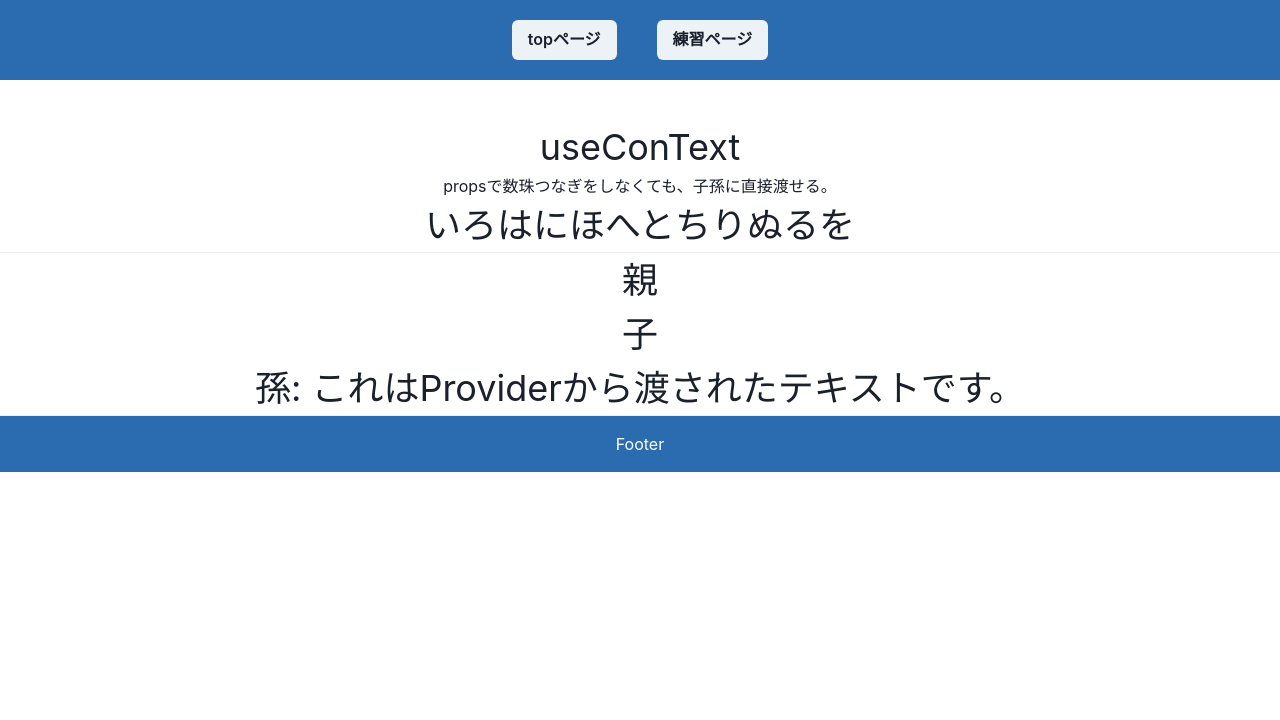
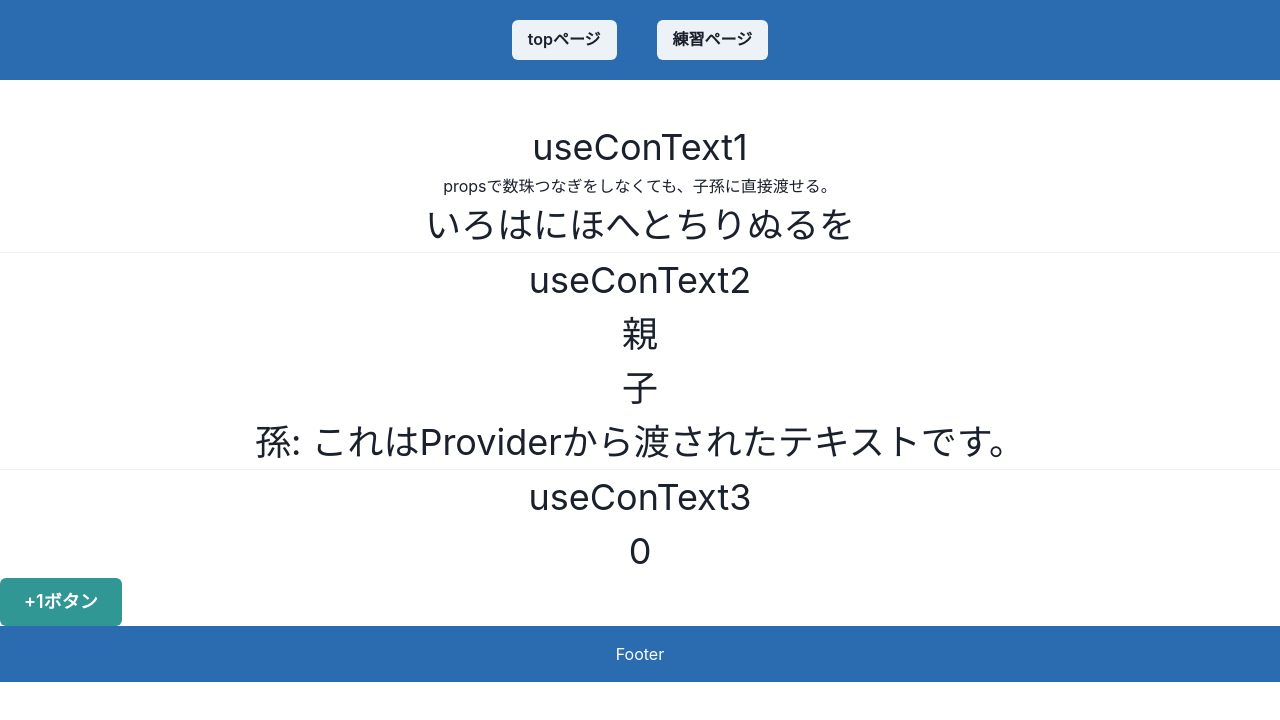
Before and after one commit to sakana-san/react-sample-benkyou, a React (Create React App) app: page /Message in a window 1280 px wide. Shown: the top 720 px of the page. Built offline with nearby package versions, Linux system fonts and the light colour scheme; the HTML template or start-up script is replaced by a standard one.

Commit message:
contextとりあえず実装

```diff
--- a/src/components/Message.tsx
+++ b/src/components/Message.tsx
@@ -66,15 +66,37 @@ const Mago = () => {
 
 
 // 勘定数珠つなぎ ----------------------------------------------------------------------------------------------------------------------------------
-const CountText = createContext('')
+const CountText = createContext(0)
 // @ts-ignore
 const CountProvider = ({ children }) => {
-  const [getCount, setCount] = useState<number>(0)
+  const [getCount, setCount] = useState(0)
   return (
     // @ts-ignore
-    <CountText.Provider value={{getCount, setCount}}>
+    <CountText.Provider value={[ getCount, setCount ]}>
       {children}
     </CountText.Provider>
+  )
+}
+
+const CountBox = () => {
+  return (
+    <>
+      <CountDisplay />
+    </>
+  )
+}
+
+const CountDisplay = () => {
+  // @ts-ignore
+  const [getCount, setCount] = useContext(CountText)
+  const onClick = () => {
+    setCount((c: number) => c + 1)
+  }
+  return (
+    <>
+      <Text fontSize='4xl' align='center'>{getCount}</Text>
+      <Button colorScheme='teal' size='lg' onClick={onClick}>+1ボタン</Button>
+    </>
   )
 }
 
@@ -86,18 +108,20 @@ export const Message = () => {
   const message = 'いろはにほへとちりぬるを'
   return (
     <>
-      <Text fontSize='4xl' align='center'>useConText</Text>
+      <Text fontSize='4xl' align='center'>useConText1</Text>
       <Text fontSize='1xl' align='center'>propsで数珠つなぎをしなくても、子孫に直接渡せる。</Text>
       <SampleContext.Provider value={message}>
         <ConsumerComponent />
       </SampleContext.Provider>
       <Divider />
+      <Text fontSize='4xl' align='center'>useConText2</Text>
       <TextProvider>
         <Oya />
       </TextProvider>
       <Divider />
+      <Text fontSize='4xl' align='center'>useConText3</Text>
       <CountProvider>
-
+        <CountBox />
       </CountProvider>
     </>
   )
```
